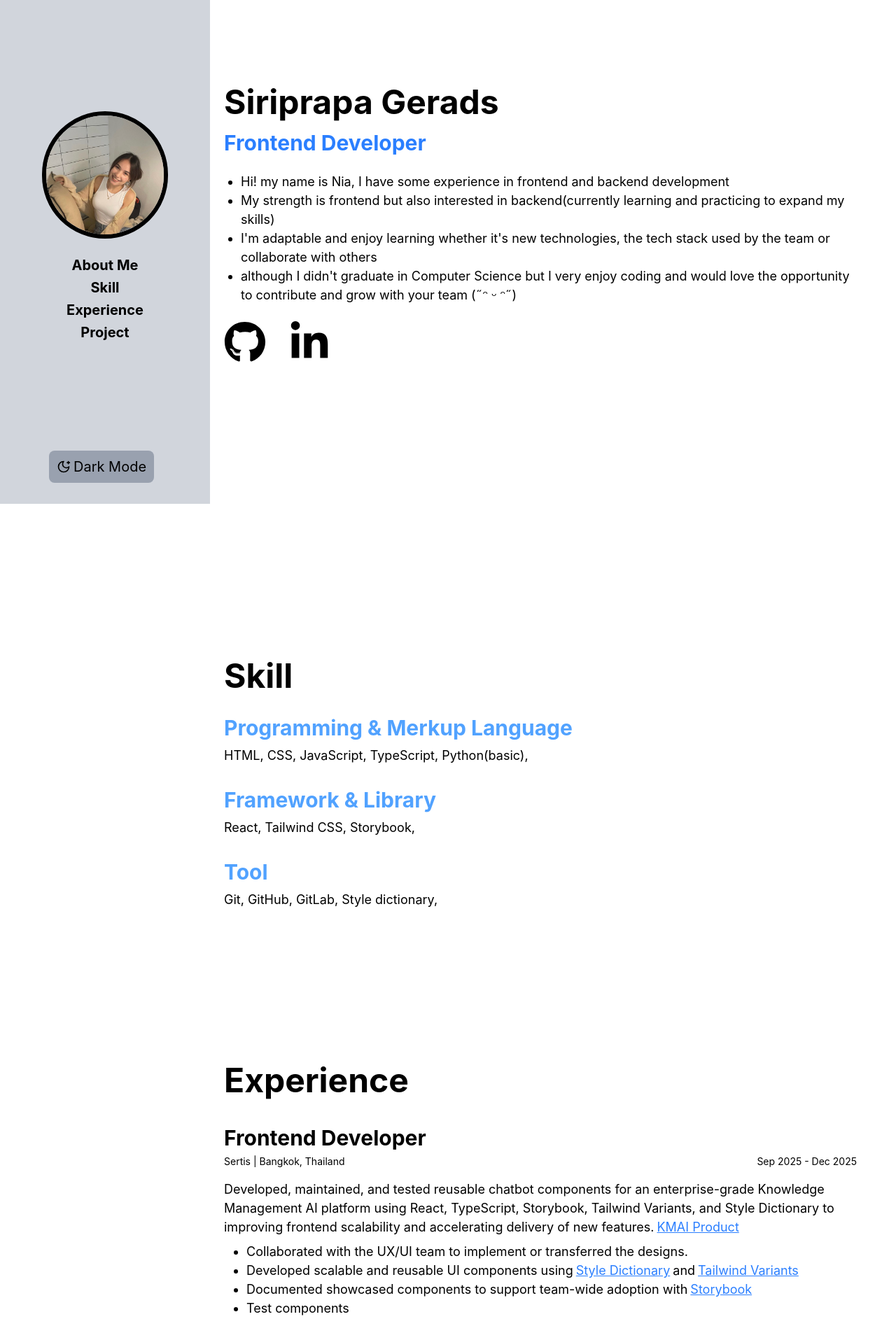
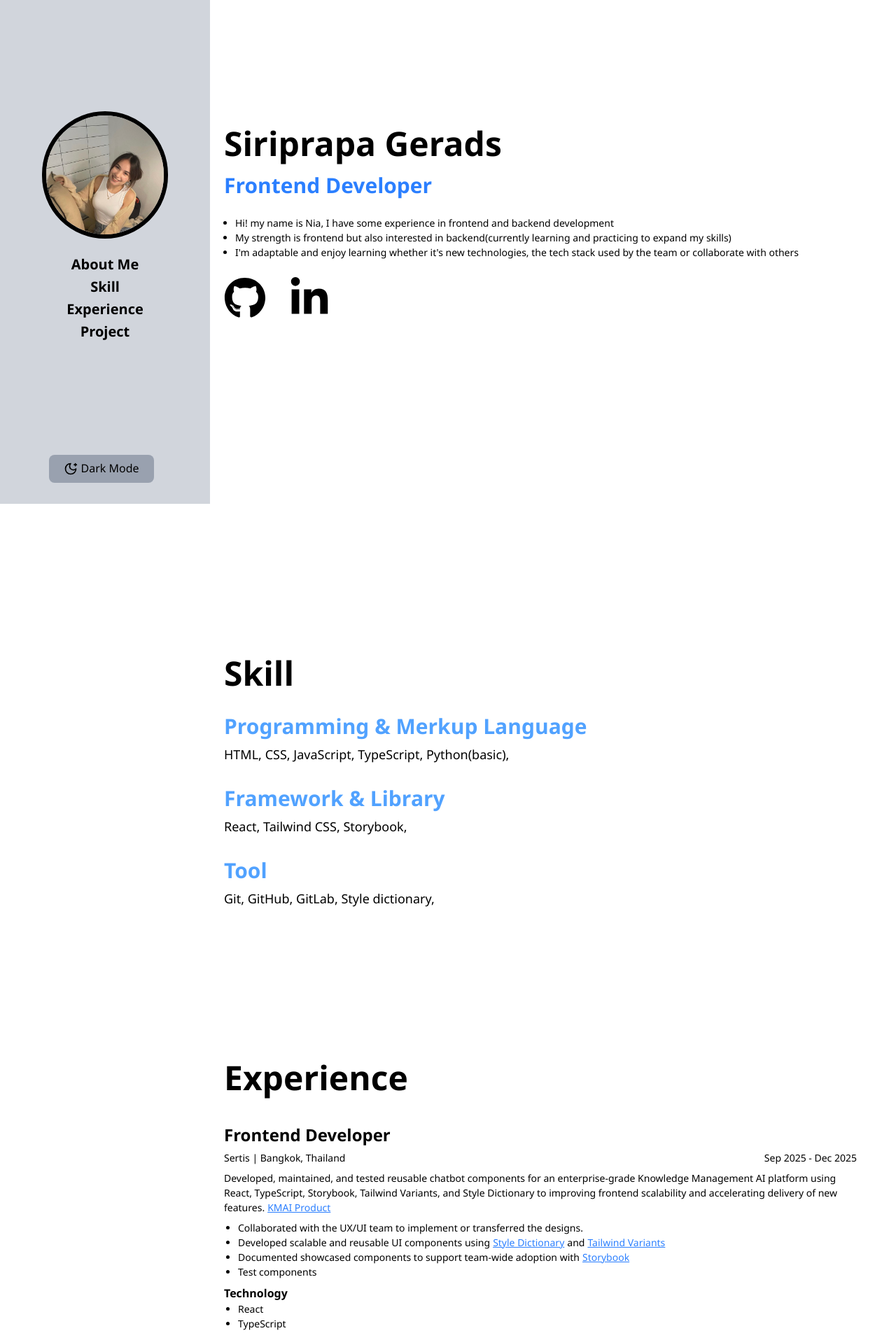
Before and after one commit to siriprapa-gerads/siriprapa-gerads-portfolio, a React (Vite) app: page / in a window 1280 px wide. Shown: the part 80-1985 px from the top of the page at 70% size. Built offline with nearby package versions, Linux system fonts and the light colour scheme.

Commit message:
make it look more clean

```diff
--- a/src/component/card/cardVariants.ts
+++ b/src/component/card/cardVariants.ts
@@ -4,7 +4,7 @@ export const cardVariants = tv({
   // !! do not put any px or mx in base
   slots: {
     base: `w-full flex-none`,
-    content: `md:text-[16px] text-[12px] pb-14 h-full md:px-12 px-4`,
+    content: `md:text-[14px] text-[12px] pb-14 h-full md:px-12 px-4`,
     title: `font-blod text-3xl text-center mb-2`,
     image: `w-60 mx-auto`,
     description: `md:mt-5 mt-2`,
--- a/src/component/content/contentVariants.ts
+++ b/src/component/content/contentVariants.ts
@@ -6,8 +6,10 @@ export const contentVariants = tv({
          flex flex-col justify-center
          break-words
          max-w-[100vw] min-h-[100vh] h-fit`,
-    title: `text-5xl pb-6 font-bold`,
-    subtitle: `text-3xl text-blue-500 dark:text-blue-700 pt-4 font-bold`,
-    content: `md:text-[18px] text-[16px]`
+    title: `md:text-5xl text-4xl pb-6 font-bold`,
+    subtitle: `md:text-3xl text-2xl text-blue-500 dark:text-blue-700 pt-4 font-bold`,
+    content: `text-[14px]`
   }
 });
+
+// content: `md:text-[18px] text-[16px]`
--- a/src/component/list/list.tsx
+++ b/src/component/list/list.tsx
@@ -15,11 +15,11 @@ type listProps = {
 
 const List = ({ title, lists }: listProps) => {
   return (
-    <div className="mt-2">
+    <div className="mt-2 loading-relaxed">
         {title &&
-            <h1 className="font-bold mt-6">{title}</h1>
+            <h1 className="font-bold text-[16px] md:mt-2">{title}</h1>
         }
-        <ul className="list-disc pl-8">
+        <ul className="list-disc md:pl-5 pl-4 text-[14px]">
             {lists.map((list, i) => (
                 <li key={i}>
                     {list.subtitle &&
--- a/src/component/overview/overview.tsx
+++ b/src/component/overview/overview.tsx
@@ -14,14 +14,14 @@ type overviewProps = {
 const Overview = ({ title, subtitle, date, description, link }: overviewProps) => {
   return (
     <div>
-        <h1 className="text-3xl font-bold">
+        <h1 className="text-2xl font-bold">
             {title}
         </h1>
         <div className="flex justify-between md:text-md text-sm mt-1.5 mb-2">
             <h2>{subtitle}</h2>
             <p>{date}</p>
         </div>
-        <div className="mt-4">
+        <div className="loading-relaxed">
             <p>
                 <span>{description}
                     {link &&
--- a/src/index.css
+++ b/src/index.css
@@ -1,18 +1,28 @@
+@import url('https://fonts.googleapis.com/css2?family=Noto+Sans+Thai:wght@100..900&display=swap');
 @import "tailwindcss";
 
+
 @custom-variant dark (&:where(.dark, .dark *));
+
+* {
+    font-family: "Noto Sans Thai", sans-serif;
+    font-optical-sizing: auto;
+    font-style: normal;
+}
 
 ::-webkit-scrollbar {
   width: 0px;
 }
 
+
 body {
     margin: 0;
     padding: 0;
+
     /* box-sizing: border-box; */
     /* min-height: 100vh; */
-    font-size: 1.25rem;
-    font-weight: 400;
+    /* font-size: 1.25rem; */
+    /* font-weight: 400; */
 }
 
 /* for open-close mobile menu icon or hamberger */
--- a/src/page/aboutme.tsx
+++ b/src/page/aboutme.tsx
@@ -3,7 +3,6 @@ import { t } from "i18next"
 import { FaGithub, FaLinkedinIn } from "react-icons/fa"
 import Content from "../component/content/content"
 import Contact from "../component/contact/contact"
-
 
 
 type aboutProps = { id: string }
@@ -15,11 +14,11 @@ const AboutPage = ({ id }: aboutProps) => {
         title={t("name")}
         subtitle="Frontend Developer"
       >
-        <ul className='list-disc pl-6 mb-6'>
-          <li>{t("description.line1")}</li>
-          <li>{t("description.line2")}</li>
-          <li>{t("description.line3")}</li>
-          <li>{t("description.line4")} (˶ᵔ ᵕ ᵔ˶)</li>
+        <ul className='list-disc mb-6 pl-4'>
+          <li>{t("description.line5")}</li>
+          <li>{t("description.line6")}</li>
+          <li>{t("description.line7")}</li>
+          {/* <li>{t("description.line8")} (˶ᵔ ᵕ ᵔ˶)</li> */}
         </ul>
         <Contact
           items={[
--- a/src/page/experience.tsx
+++ b/src/page/experience.tsx
@@ -83,14 +83,14 @@ const ExperiencePage = ({ id }: experienceProps) => {
               {
                 text: t("experience.position.backend.resposibility.1"),
                 link: {
-                  label: "adaptive-card",
+                  label: "Adaptive-Card",
                   url: "https://adaptivecards.microsoft.com/designer"
                 }
               },
               {
                 text: t("experience.position.backend.resposibility.2"),
                 link: {
-                  label: "bot framework emulator",
+                  label: "Bot Framework Emulator",
                   url: "https://learn.microsoft.com/en-us/azure/bot-service/bot-service-debug-emulator?view=azure-bot-service-4.0&tabs=csharp"
                 }
               },
@@ -125,7 +125,6 @@ const ExperiencePage = ({ id }: experienceProps) => {
             ]}
           />
         </div>
-
       </Content>
     </Element>
   )
--- a/src/utils/locales/en.json
+++ b/src/utils/locales/en.json
@@ -1,10 +1,18 @@
 {
     "name": "Siriprapa Gerads",
     "description": {
-        "line1": "Hi! my name is Nia, I have some experience in frontend and backend development",
-        "line2": "My strength is frontend but also interested in backend(currently learning and practicing to expand my skills)",
-        "line3": "I'm adaptable and enjoy learning whether it's new technologies, the tech stack used by the team or collaborate with others",
-        "line4": "although I didn't graduate in Computer Science but I very enjoy coding and would love the opportunity to contribute and grow with your team",
+
+
+        "line1": "Interested in Frontend",
+        "line2": "Interested in Backend (still learning and practicing)",
+        "line3": "",
+        "line4": "",
+
+
+        "line5": "Hi! my name is Nia, I have some experience in frontend and backend development",
+        "line6": "My strength is frontend but also interested in backend(currently learning and practicing to expand my skills)",
+        "line7": "I'm adaptable and enjoy learning whether it's new technologies, the tech stack used by the team or collaborate with others",
+        "line8": "although I didn't graduate in Computer Science but I very enjoy coding and would love the opportunity to contribute and grow ",
 
         "line0": "Aspiring to become a Full Stack developer (planning to dive into Back-End in the future)"
     },
@@ -42,7 +50,7 @@
                 "date": "Jan 2026 - Apr 2026",
                 "description" : "Design and implemented backend APIs for an AI IT Helpdesk solution by integrating Microsoft Graph and ServiceNow to provide account status checks, ticket tracking, and incident/request information through an AI chatbot.",
                 "resposibility": [
-                    "implemented APIs",
+                    "Implemented APIs",
                     "Developed and design card template for retrive data with",
                     "Developed use cases in",
                     "Received code reviews from senior developers and get feedbacks to improve",
```
Also changed, not shown: src/utils/locales/th.json (+15 -9 lines).
